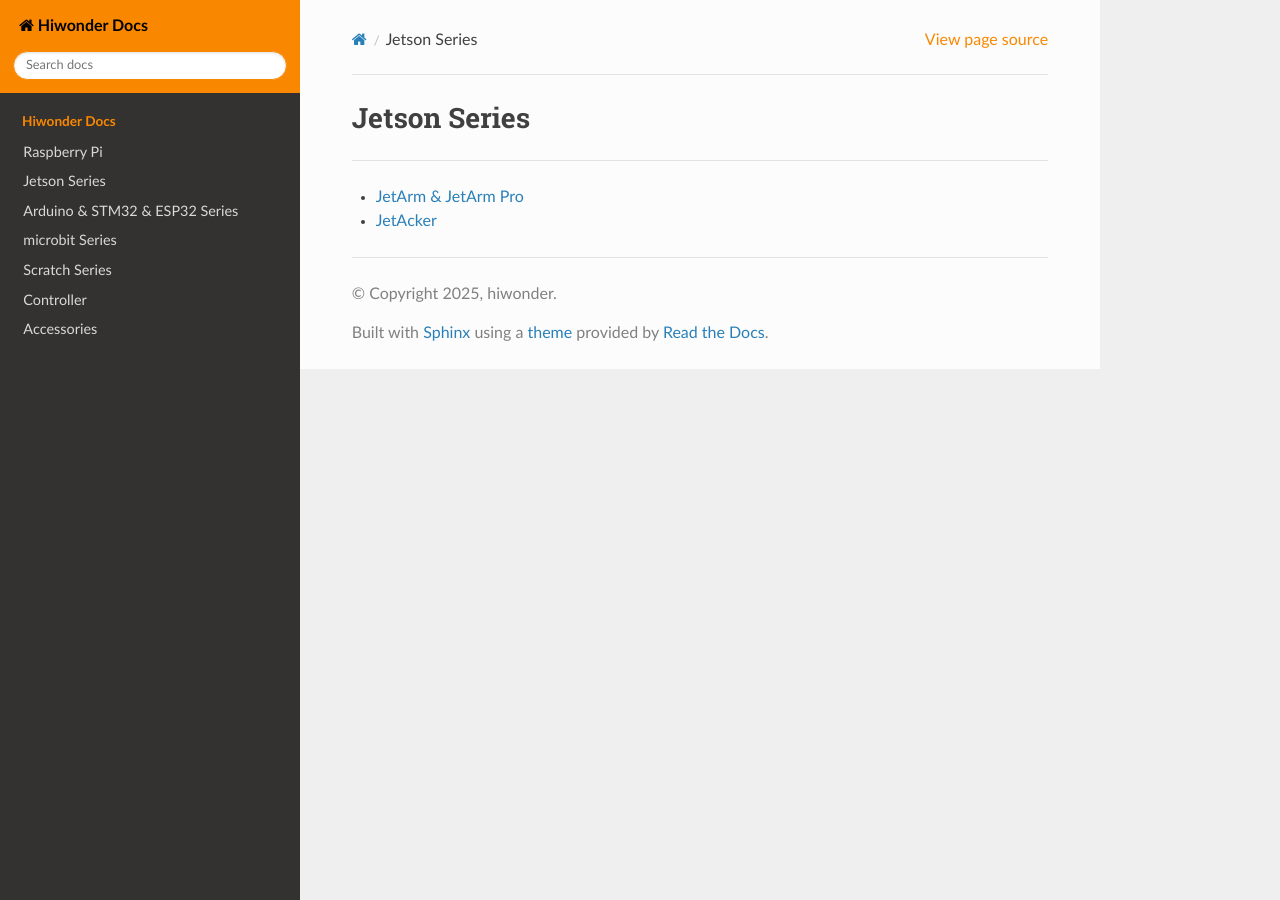
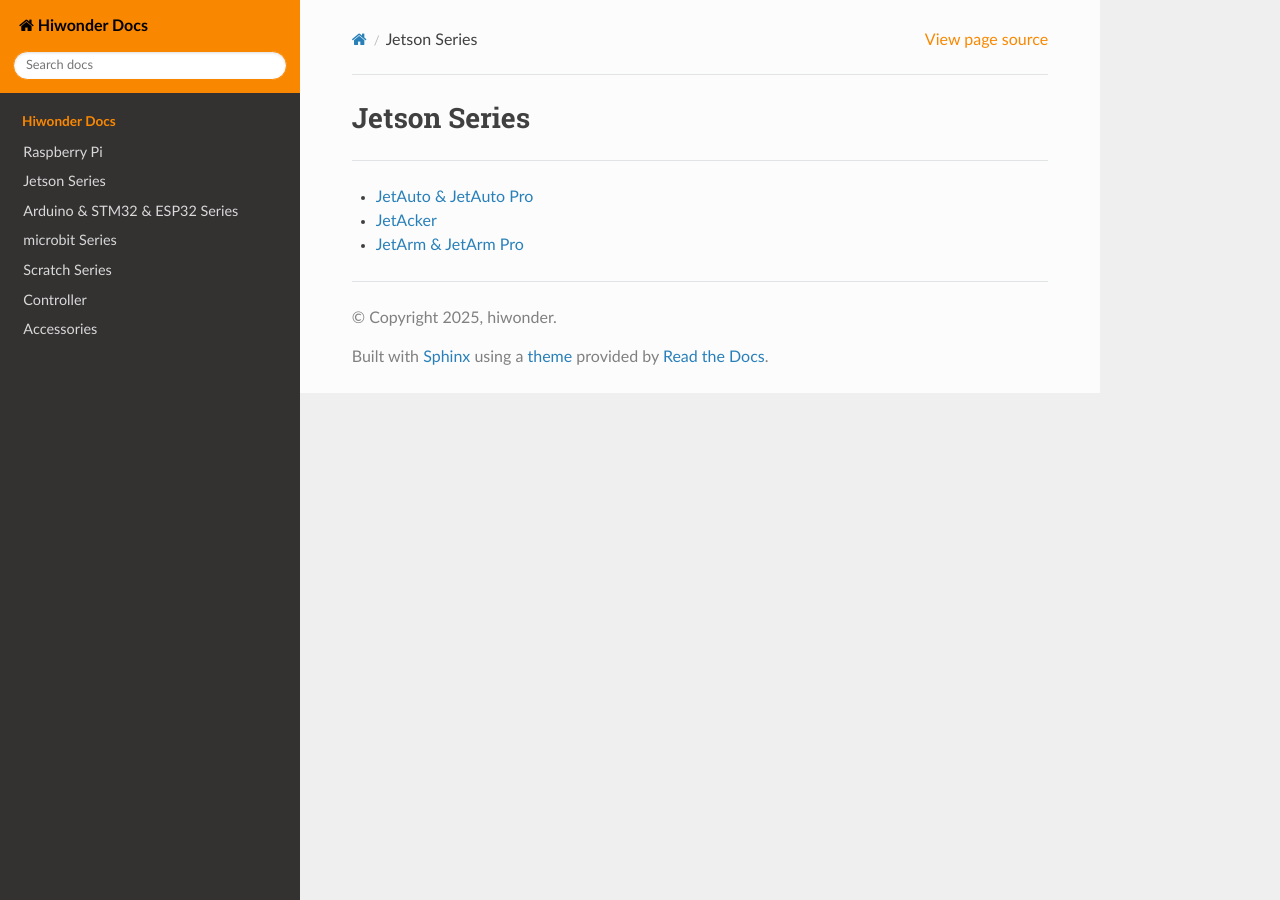
Before and after one commit to Hiwonder-docs/Hiwonder-docs, a Sphinx documentation site: the page built from source/jetson/index.md, in a window 1280 px wide. Built offline with Sphinx 7.4.7 and the Read the Docs theme 3.1.0, drawn with Linux system fonts in a browser that asks for light colours.

```diff
--- a/source/jetson/index.md
+++ b/source/jetson/index.md
@@ -1,5 +1,6 @@
 # Jetson Series
 ---
 
+* [JetAuto & JetAuto Pro](https://docs.hiwonder.com/projects/JetAuto/en/jetauto-orin-nano/)
+* [JetAcker](https://docs.hiwonder.com/projects/JetAcker/en/jetacker-orin-nano/)
 * [JetArm & JetArm Pro](https://docs.hiwonder.com/projects/JetArm/en/jetarm-orin-nano/)
-* [JetAcker](https://docs.hiwonder.com/projects/JetAcker/en/latest/)
```
Also changed, not shown: source/learn/index.md (+2 -1 lines).
